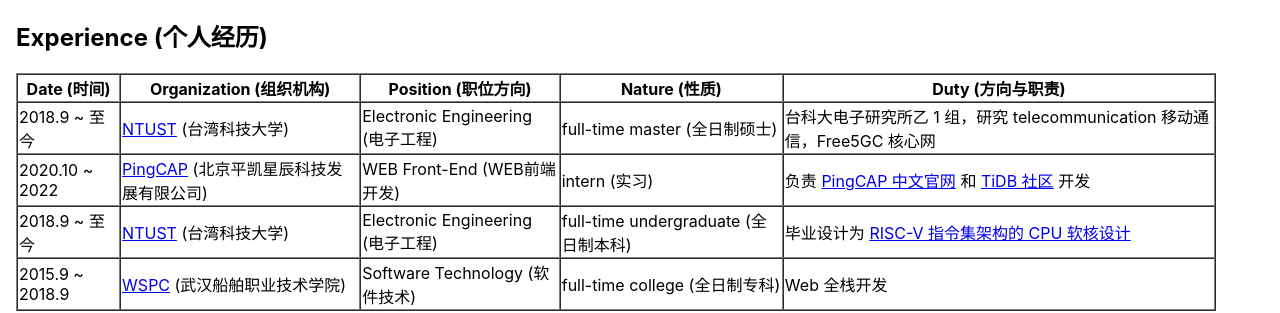
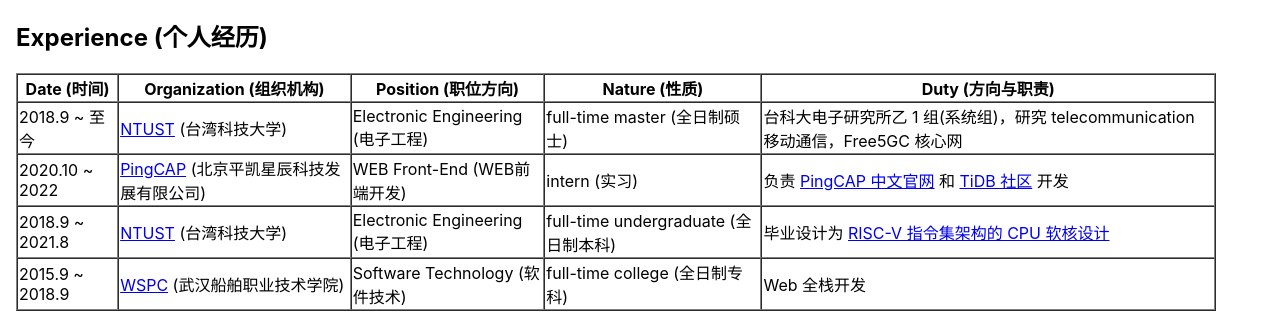
Before and after one commit to cw1997/changwei.me, a React app: page / in a window 1280 px wide. Shown: the part 1020-1333 px from the top of the page. Built offline with nearby package versions, Linux system fonts and the light colour scheme.

Commit message:
update homepage content

```diff
--- a/src/pages/Home/Home.tsx
+++ b/src/pages/Home/Home.tsx
@@ -97,14 +97,14 @@
             </tr>
             <tr>
               <td>2018.9 ~ 至今</td><td><a href="https://www.ntust.edu.tw/">NTUST</a> (台湾科技大学)</td><td>Electronic Engineering (电子工程)</td><td>full-time master (全日制硕士)</td>
-              <td>台科大电子研究所乙 1 组，研究 telecommunication 移动通信，Free5GC 核心网</td>
+              <td>台科大电子研究所乙 1 组(系统组)，研究 telecommunication 移动通信，Free5GC 核心网</td>
             </tr>
             <tr>
               <td>2020.10 ~ 2022</td><td><a href="https://pingcap.com">PingCAP</a> (北京平凯星辰科技发展有限公司)</td><td>WEB Front-End (WEB前端开发)</td><td>intern (实习)</td>
               <td>负责 <a href="https://pingcap.com/zh">PingCAP 中文官网</a> 和 <a href="https://tidb.io">TiDB 社区</a> 开发</td>
             </tr>
             <tr>
-              <td>2018.9 ~ 至今</td><td><a href="https://www.ntust.edu.tw/">NTUST</a> (台湾科技大学)</td><td>Electronic Engineering (电子工程)</td><td>full-time undergraduate (全日制本科)</td>
+              <td>2018.9 ~ 2021.8</td><td><a href="https://www.ntust.edu.tw/">NTUST</a> (台湾科技大学)</td><td>Electronic Engineering (电子工程)</td><td>full-time undergraduate (全日制本科)</td>
               <td>毕业设计为 <a href="https://github.com/risc-v-cpu">RISC-V 指令集架构的 CPU 软核设计</a></td>
             </tr>
             <tr>
```
